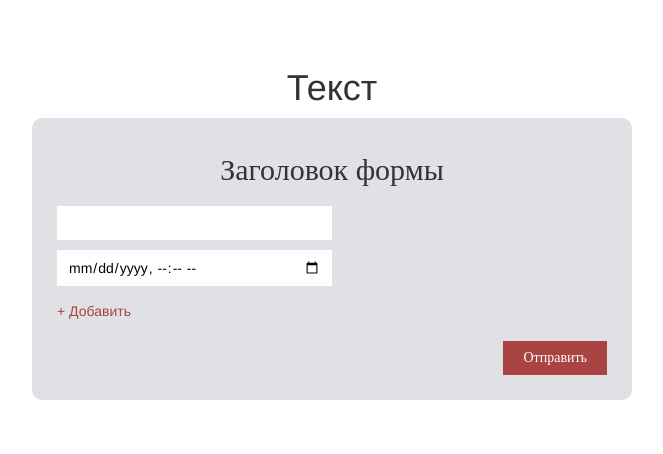
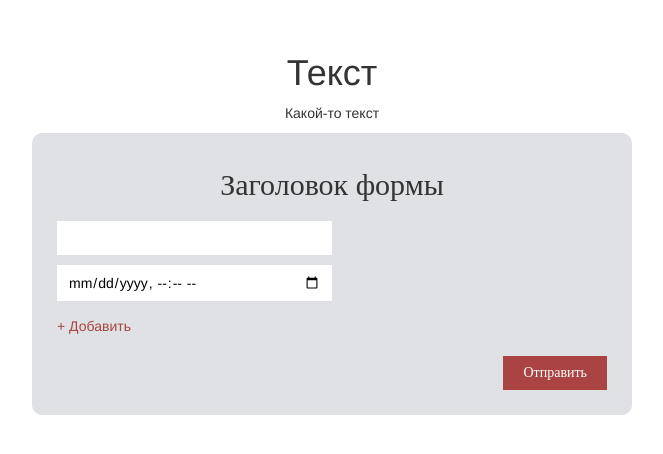
Before and after one commit to Igoryan93/Igoryan93.github.io, a plain HTML site: page index.html in a window 1280 px wide. Shown: the part 176-630 px from the top of the page, without its empty margins (308-971 px from the left). Drawn offline with Linux system fonts and the light colour scheme; a web font is replaced by a local one.

Commit message:
add p text

```diff
--- a/index.html
+++ b/index.html
@@ -11,6 +11,7 @@
 <body>
 
 	<h1>Текст</h1>
+	<p>Какой-то текст</p>
 
 	<form class="form">
 		<h2>Заголовок формы</h2>
```
